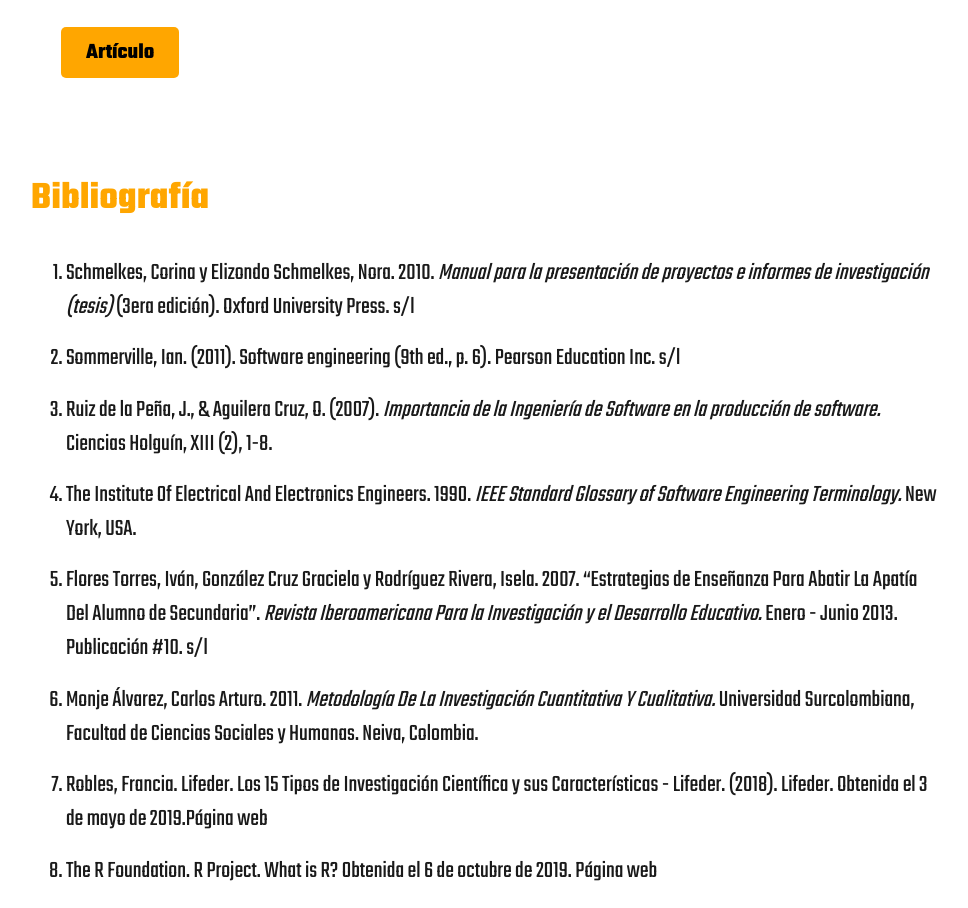
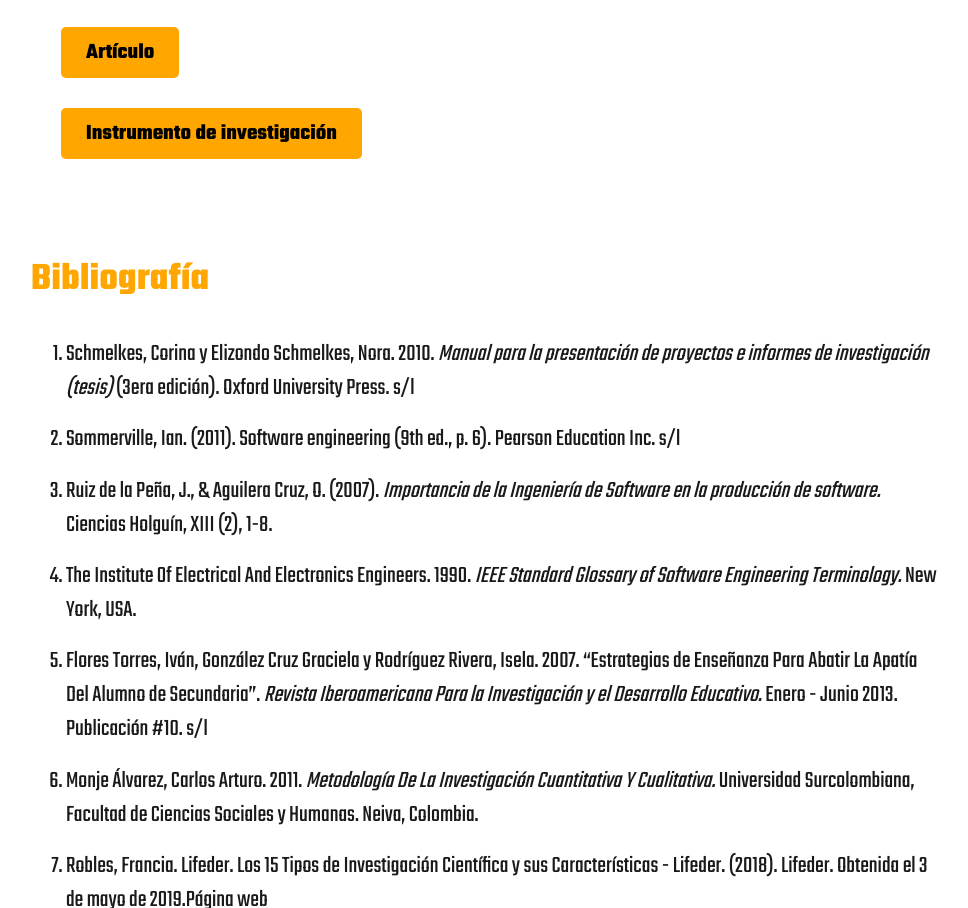
Before and after one commit to alexrv99/its-is-research, a Gatsby site: page / in a window 1280 px wide. Shown: the part 5003-5911 px from the top of the page, without its empty margins (155-1123 px from the left). Built offline with nearby package versions, Linux system fonts and the light colour scheme; Gatsby itself is replaced by a stand-in of ours.

Commit message:
Add encuesta

```diff
--- a/src/pages/index.jsx
+++ b/src/pages/index.jsx
@@ -196,6 +196,10 @@ const IndexPage = () => (
       <a href="/files/articulo.pdf" download>
         <button>Artículo</button>
       </a>
+
+      <a href="/files/encuesta.pdf" download>
+        <button>Instrumento de investigación</button>
+      </a>
     </section>
 
     <section>
```
Also changed, not shown: 1 other file.
